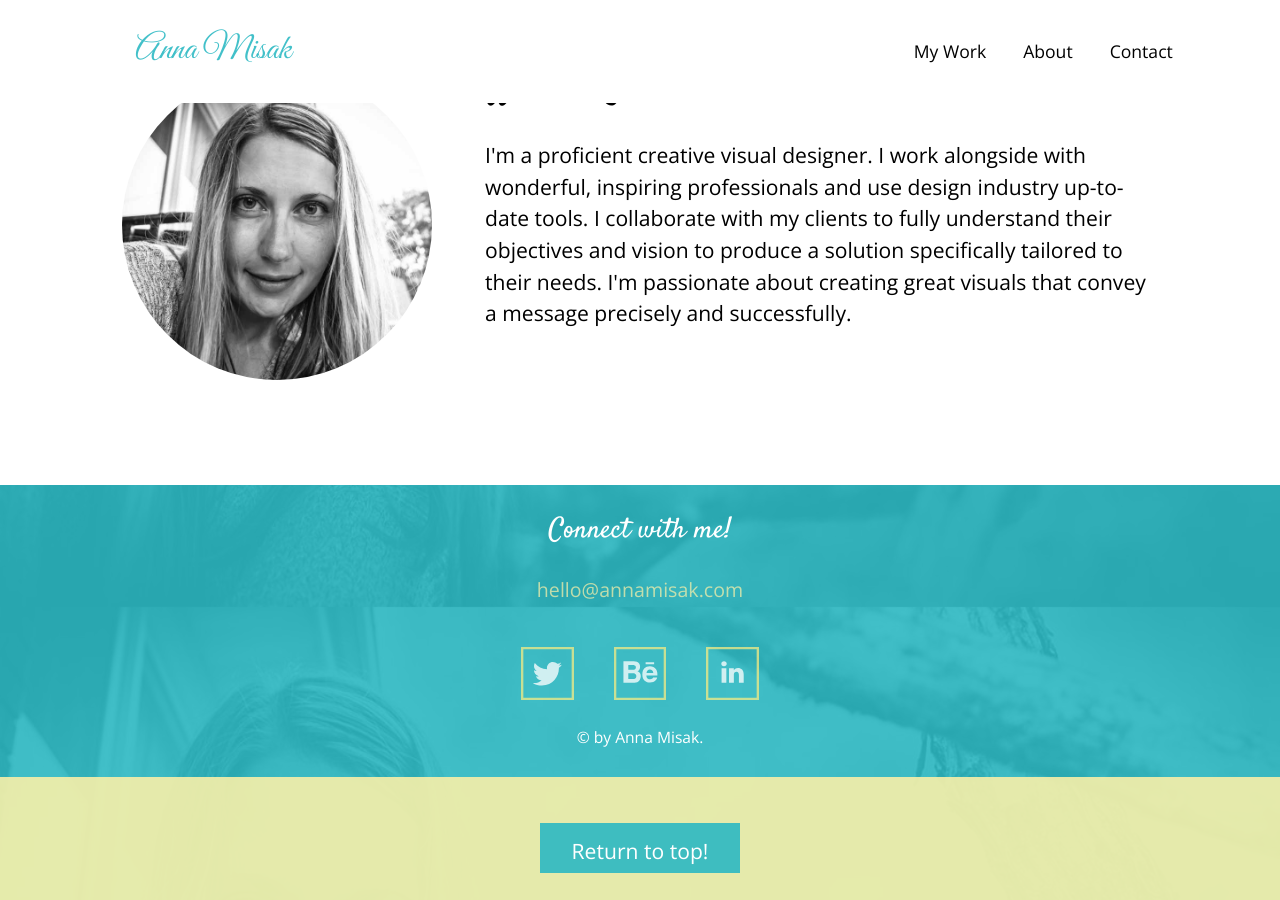
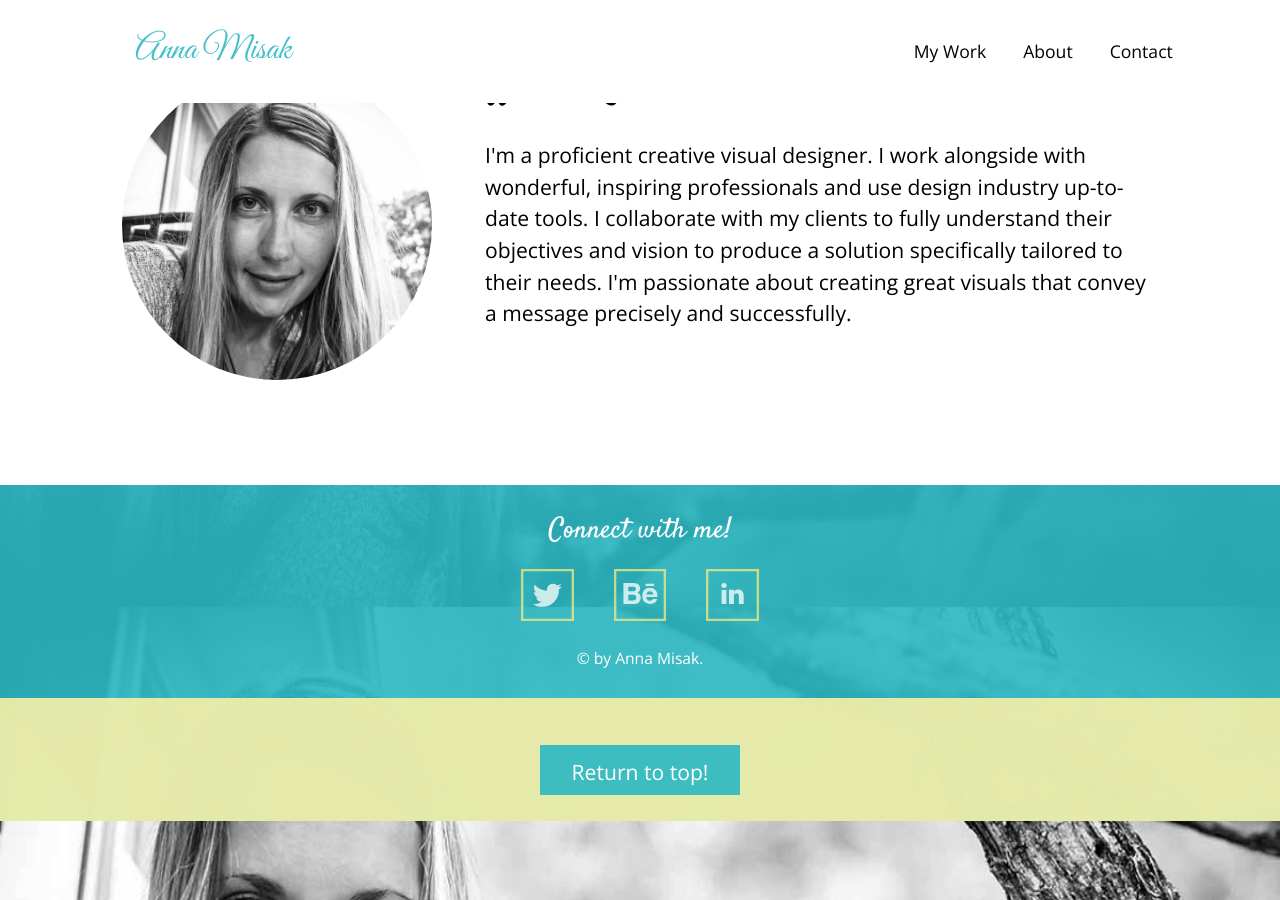
Before and after one commit to annamisak/annamisak, a Jekyll site: the page built from index.html, in a window 1280 px wide and 900 px high, scrolled down 2093 px. Built offline with Jekyll 4.4.1, drawn with Linux system fonts in a browser that asks for light colours; nearby versions of some CDN libraries; Markdown is read by kramdown in place of the engine named in the settings; comment, search, counter and statistics services are not loaded.

Commit message:
Update default.html
disabled email contact

```diff
--- a/_layouts/default.html
+++ b/_layouts/default.html
@@ -50,7 +50,7 @@
 <footer class="footer">
     <div class="email island" id="contact" role="contentinfo">
         <p class="text-center peta push-0 font-family">Connect with me!</p>
-        <p class="text-center mega pad-top"><a href="mailto:hello@annamisak.com">hello@annamisak.com</p>
+        <!-- <p class="text-center mega pad-top"><a href="mailto:hello@annamisak.com">hello@annamisak.com</p>-->
         <div class="sm-wrapper">
             <a href="https://twitter.com/AnnaMisak"><img class="social-media svg" src="{{site.baseurl}}/img/twitter.svg" alt="Follow me on Twitter"></a>
             <a href="https://www.behance.net/annamisak"><img class="social-media svg" src="{{site.baseurl}}/img/behance.svg" alt="Follow me on Behance"></a>
```
